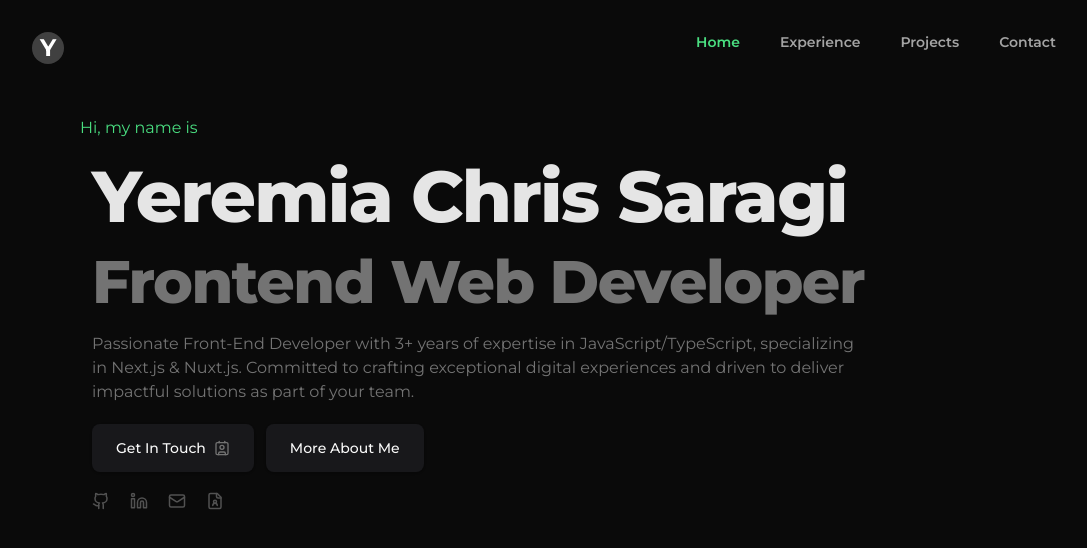
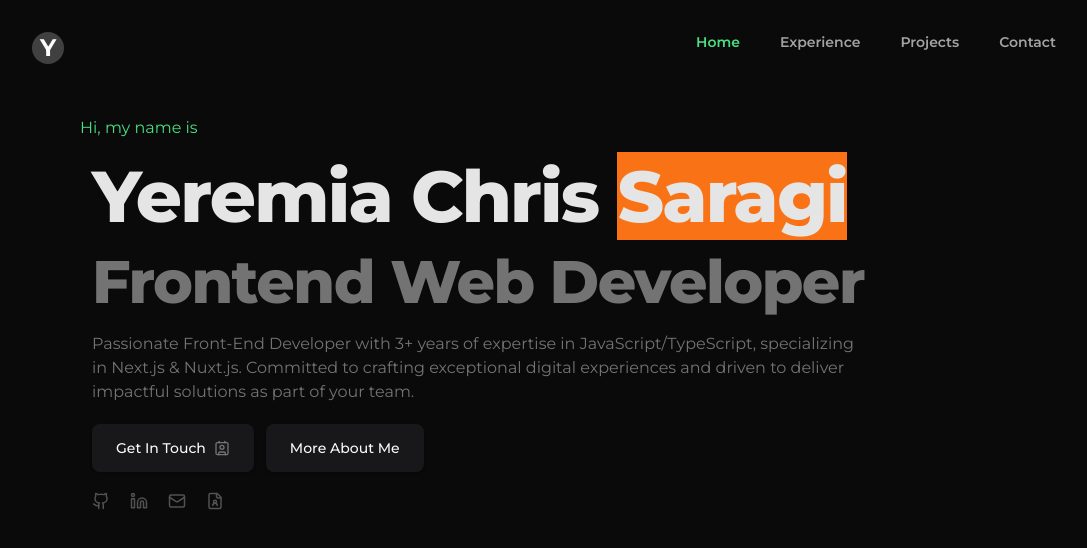
Before and after one commit to yeremiaChris/portfolio-revamp, a Next.js app: page / in a window 1280 px wide. Shown: the top 548 px of the page, without its empty margins (96-1183 px from the left). Built offline with nearby package versions, Linux system fonts and the light colour scheme; a web font is replaced by a local one.

Commit message:
feat: add color

```diff
--- a/app/page.tsx
+++ b/app/page.tsx
@@ -39,7 +39,7 @@ export default function Home() {
 
           <div className="px-3 mt-5 space-y-5">
             <h1 className="scroll-m-20 text-neutral-200 text-6xl font-extrabold tracking-tight lg:text-7xl">
-              Yeremia Chris Saragi
+              Yeremia Chris <span className="bg-orange-500">Saragi</span>
             </h1>
             <h2 className="scroll-m-20 text-5xl text-neutral-500 font-extrabold tracking-tight lg:text-6xl">
               Frontend Web Developer
```
